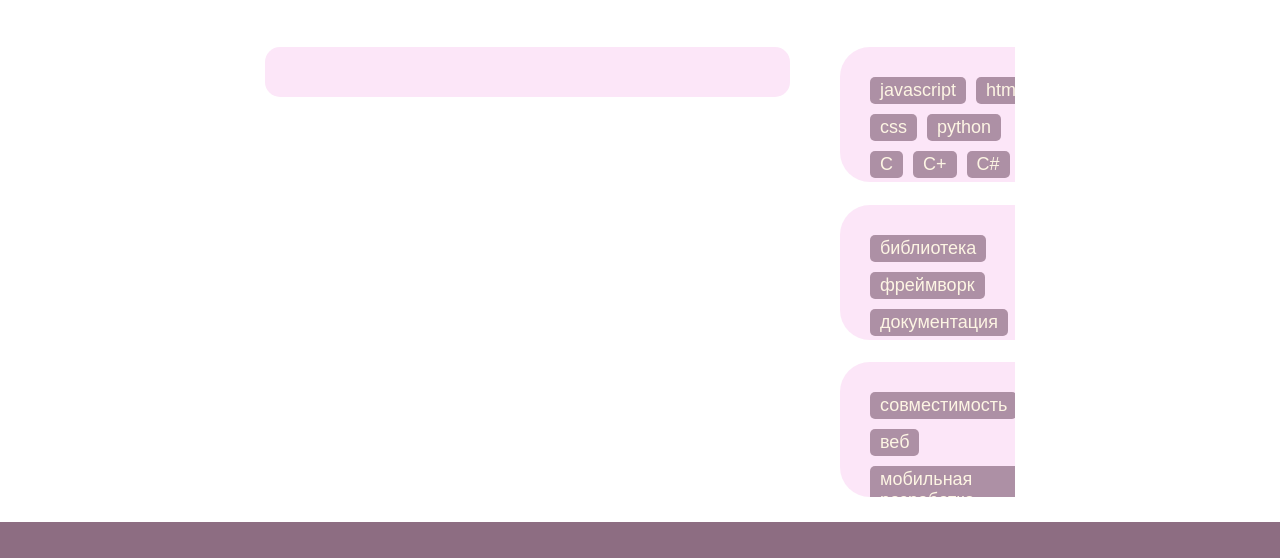
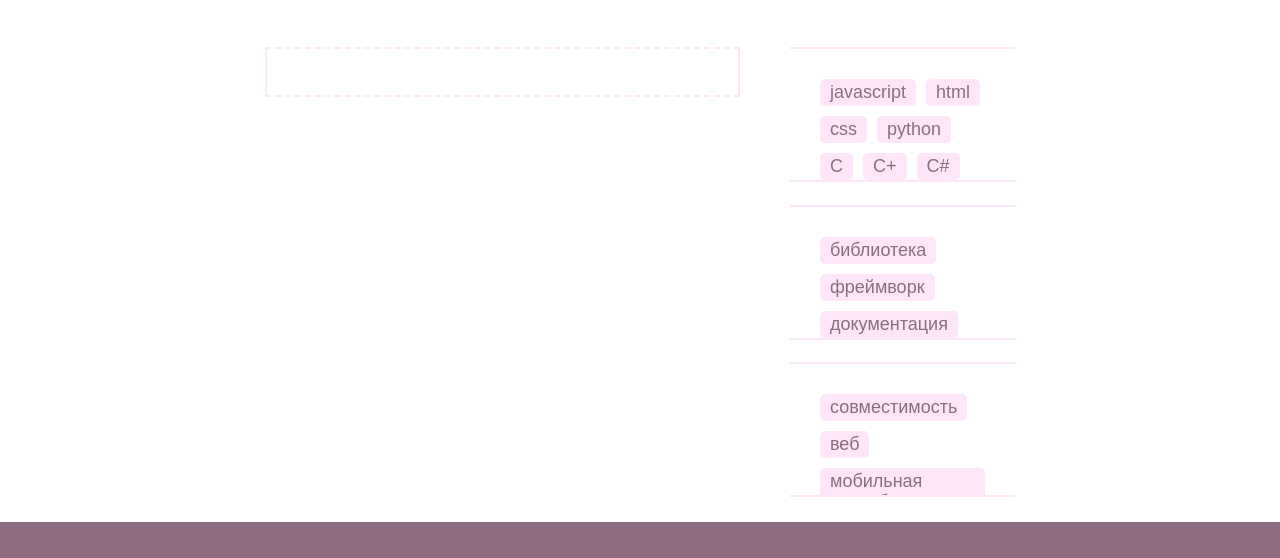
Before and after one commit to hdekjsne/links-storage, a plain HTML site: page index.html in a window 1280 px wide. Shown: the part 178-736 px from the top of the page. Drawn offline with Linux system fonts and the light colour scheme; a web font is replaced by a local one.

Commit message:
finish styling

```diff
--- a/script.js
+++ b/script.js
@@ -40,10 +40,7 @@ function makeLinks() {
     processed.map((link) => {
         const element = document.createElement('p');
         element.innerHTML = `<a href='${link.link}'>${link.name}</a> : ${link.description}`;
-        element.style.width = '100%';
-        element.style.padding = '10px';
-        element.style.verticalAlign = 'center';
-        element.classList.add('reset');
+        element.classList.add('link');
         linksContainer.prepend(element);
     });
 }
--- a/style.css
+++ b/style.css
@@ -51,7 +51,6 @@ hr {
     display: grid;
     grid-template-columns: 70% 30%;
     grid-template-rows: repeat(auto-fill, 50px);
-    column-gap: 50px;
     overflow-y: scroll;
 }
 
@@ -64,12 +63,13 @@ hr {
     overflow-x: scroll;
     align-items: center;
     padding: 0 30px;
+    margin-right: 50px;
 }
 
 #links-container {
     grid-column: 1 / 2;
     grid-row: 2 / -1;
-    margin-top: 50px;
+    margin-right: 50px;
     box-sizing: border-box;
     overflow-y: scroll;
 }
@@ -98,13 +98,23 @@ footer {
     width: 100%;
     height: 100px;
     background-color: var(--purple);
+    flex-shrink: 0;
 }
 
 .link {
     width: 100%;
     min-height: 50px;
     padding: 10px;
+    margin: 0 50px 0 0;
     vertical-align: middle;
+    font-size: var(--font-size-regular);
+    box-sizing: border-box;
+}
+
+a {
+    text-decoration: none;
+    color: var(--purple);
+    background-color: var(--yellow);
 }
 
 /* state */
@@ -122,22 +132,50 @@ header p:first-child {
 }
 
 #chosen {
+    /*
     background-color: var(--pink);
     border-radius: 15px;
+    */
+    border-left: 2px solid var(--pink);
+    border-right: 2px solid var(--pink);
+    border-top: 2px dashed var(--pink);
+    border-bottom: 2px dashed var(--pink);
 }
 
 .nav-section {
+    border-top: 2px solid var(--pink);
+    border-bottom: 2px solid var(--pink);
+    /*
     background-color: var(--pink);
     border-radius: 30px;
-    color: var(--yellow);
+    */
+    color: var(--purple);
     font-size: var(--font-size-regular);
 }
 
 .nav-section .tag {
-    background-color: var(--purple);
+    background-color: var(--pink);
     border-radius: 5px;
     padding: 3px 10px;
-    opacity: 0.7;
+    opacity: 1;
+}
+
+#chosen::-webkit-scrollbar {
+    display: none;
+}
+
+#chosen {
+    -ms-overflow-style: none;
+    scrollbar-width: none;
+}
+
+#links-container::-webkit-scrollbar {
+    display: none;
+}
+
+#links-container {
+    -ms-overflow-style: none;
+    scrollbar-width: none;
 }
 
 .nav-section::-webkit-scrollbar {
```
